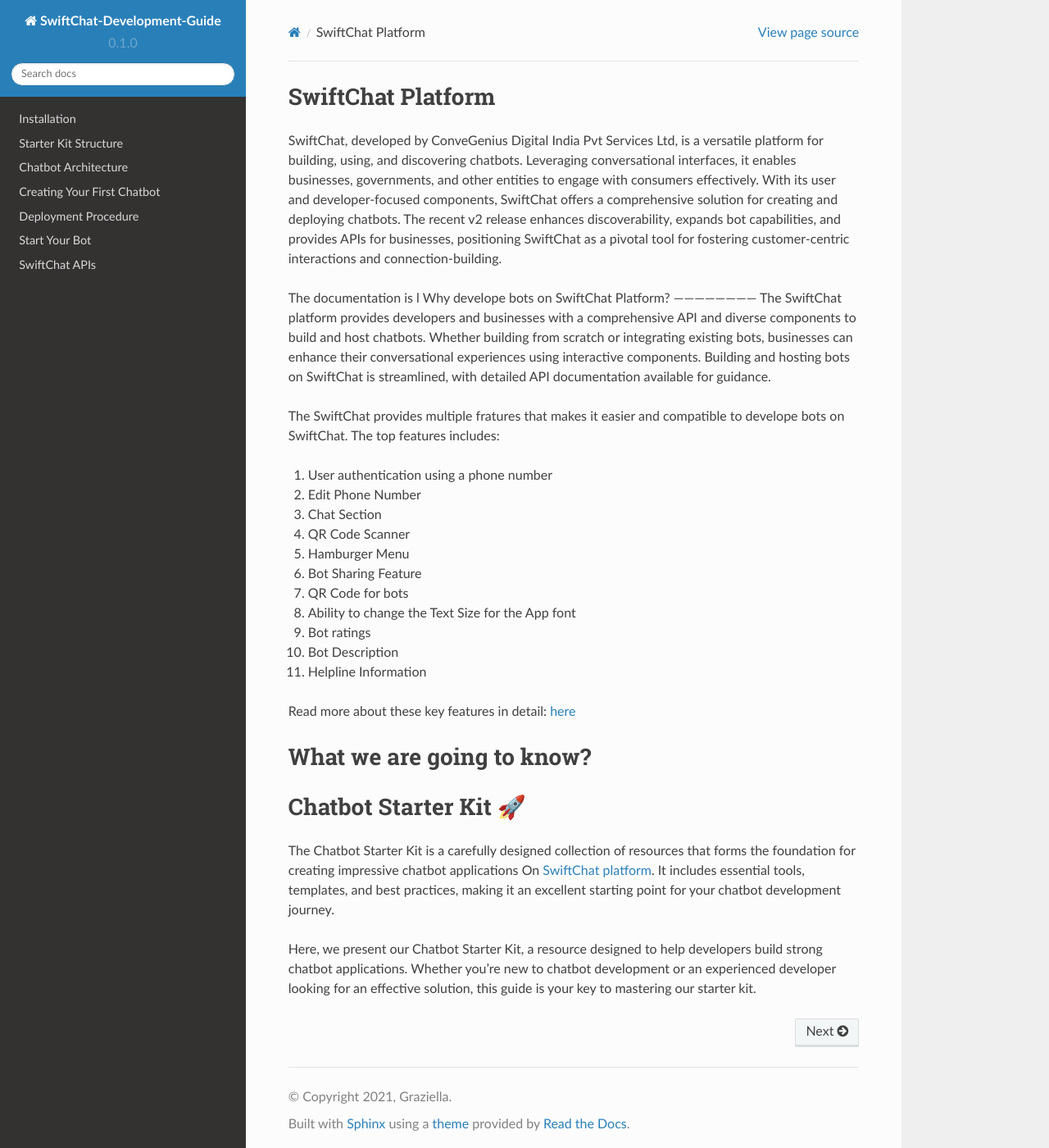
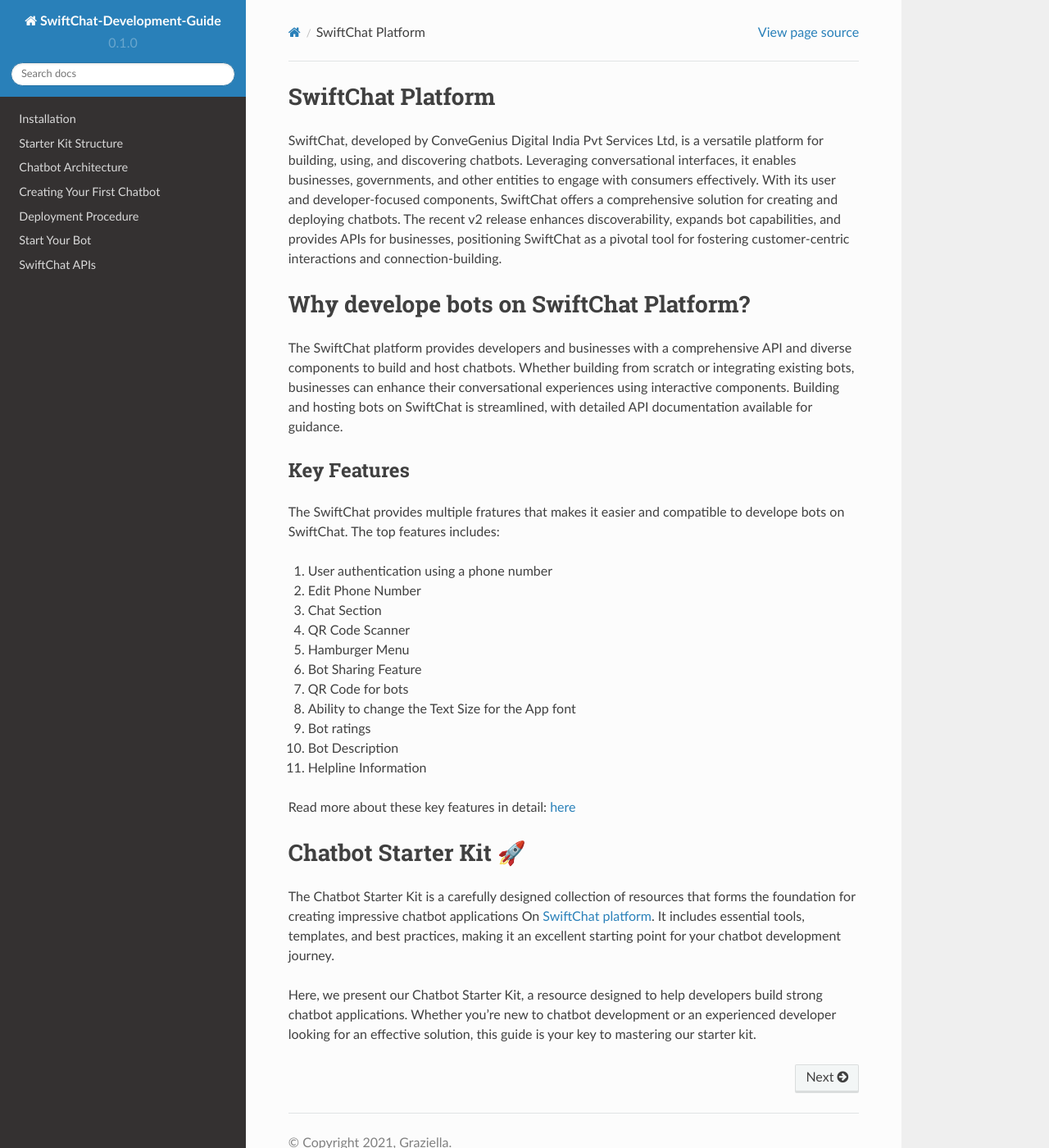
Before and after one commit to Priyanka-sharma181/Chatbot-Development-Guide, a Sphinx documentation site: the page built from docs/source/index.rst, in a window 1280 px wide and 1400 px high. Shown: the whole window at 82% size. Built offline with Sphinx 7.4.7 and the Read the Docs theme 2.0.0, drawn with Linux system fonts in a browser that asks for light colours.

Commit message:
updating structure

```diff
--- a/docs/source/index.rst
+++ b/docs/source/index.rst
@@ -2,10 +2,12 @@
 ====================
 SwiftChat, developed by ConveGenius Digital India Pvt Services Ltd, is a versatile platform for building, using, and discovering chatbots. Leveraging conversational interfaces, it enables businesses, governments, and other entities to engage with consumers effectively. With its user and developer-focused components, SwiftChat offers a comprehensive solution for creating and deploying chatbots. The recent v2 release enhances discoverability, expands bot capabilities, and provides APIs for businesses, positioning SwiftChat as a pivotal tool for fostering customer-centric interactions and connection-building.
 
-The documentation is l
 Why develope bots on SwiftChat Platform?
+====================
+The SwiftChat platform provides developers and businesses with a comprehensive API and diverse components to build and host chatbots. Whether building from scratch or integrating existing bots, businesses can enhance their conversational experiences using interactive components. Building and hosting bots on SwiftChat is streamlined, with detailed API documentation available for guidance.
+
+Key Features
 ------------------------
-The SwiftChat platform provides developers and businesses with a comprehensive API and diverse components to build and host chatbots. Whether building from scratch or integrating existing bots, businesses can enhance their conversational experiences using interactive components. Building and hosting bots on SwiftChat is streamlined, with detailed API documentation available for guidance.
 
 The SwiftChat provides multiple fratures that makes it easier and compatible to develope bots on SwiftChat. The top features includes:
 
@@ -22,10 +24,6 @@
 11. Helpline Information
 
 Read more about these key features in detail: `here <https://swiftchat.ai/swiftchatapp/swiftchat-platform-for-end-users/>`_
-
-
-What we are going to know?
-====================
 
 Chatbot Starter Kit 🚀
 ====================
```
